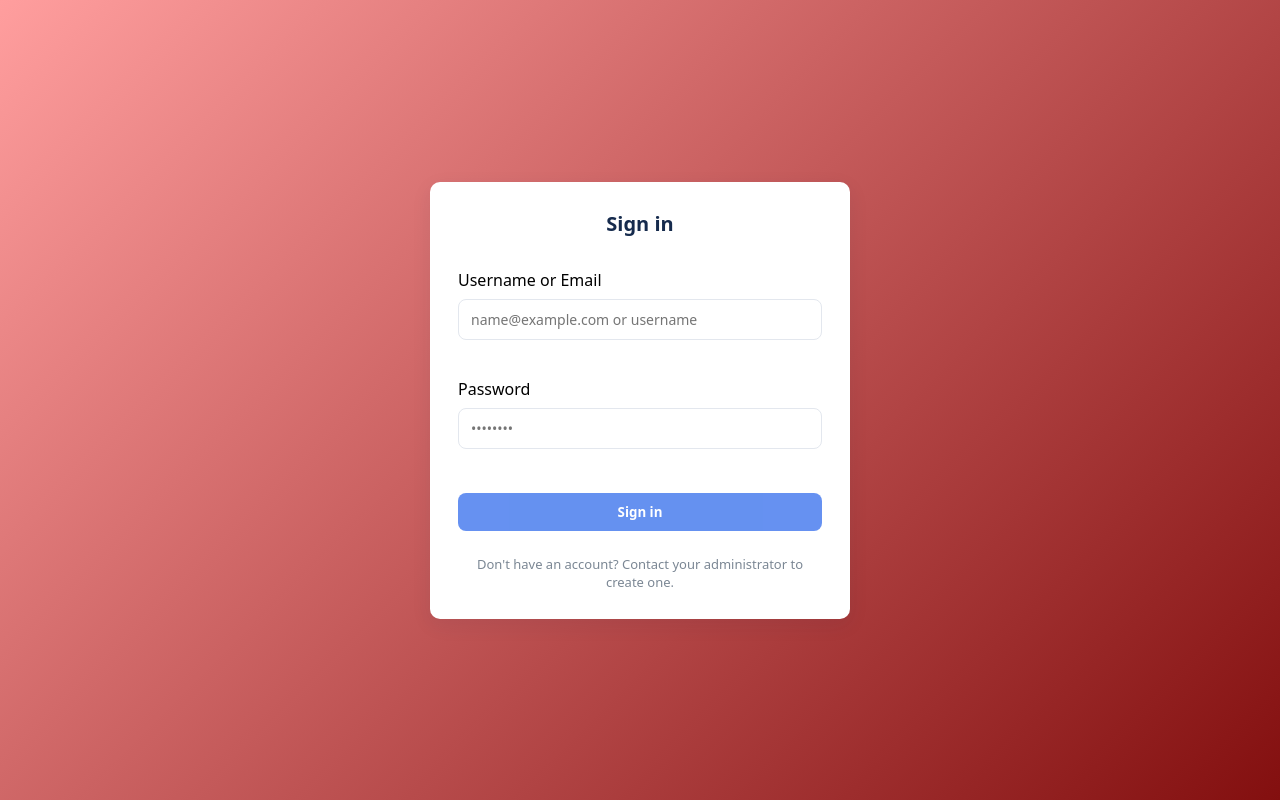
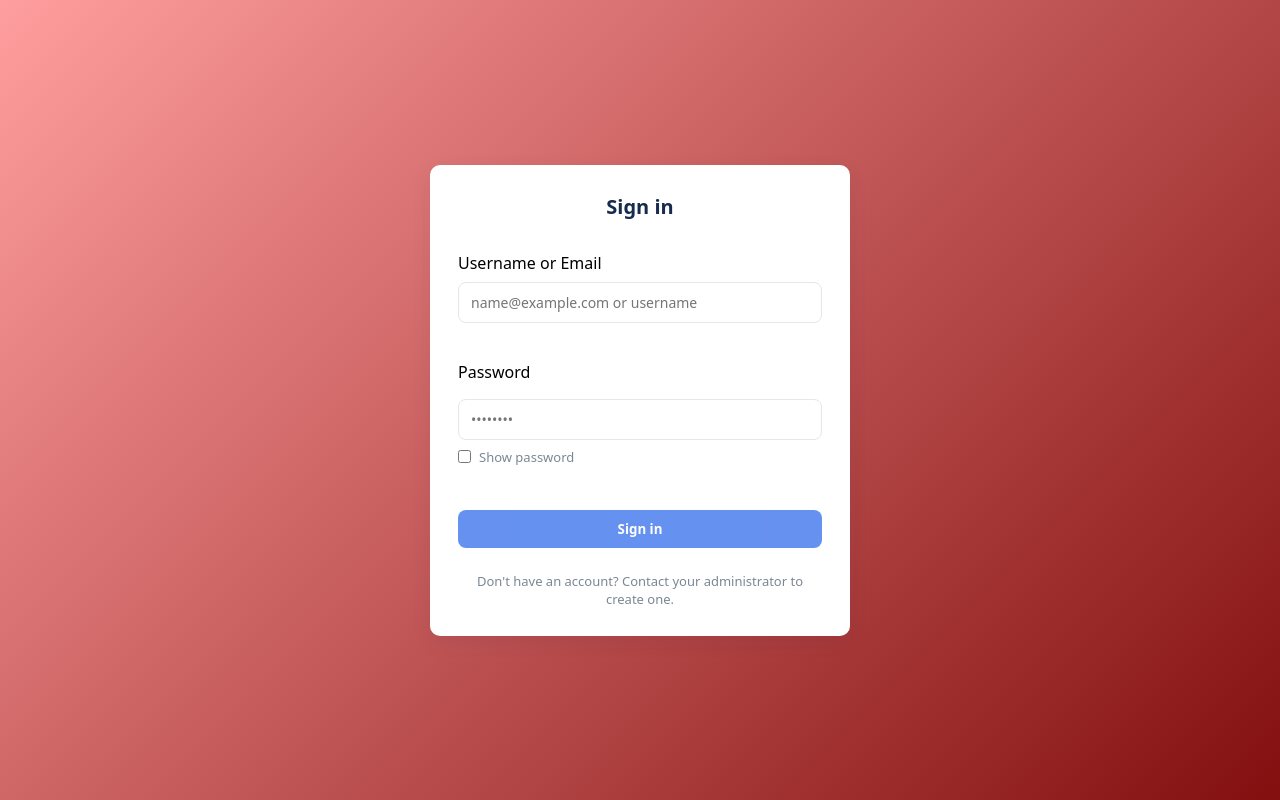
Before and after one commit to RGC-rubenium/MMSU-Attendance, a React (Vite) app in the folder client/: page / in a window 1280 px wide. Built offline with nearby package versions, Linux system fonts and the light colour scheme.

Commit message:
Implement show password feature in login form; refactor password input layout and styling for improved user experience.

```diff
--- a/client/src/pages/login/sign-in/Login.css
+++ b/client/src/pages/login/sign-in/Login.css
@@ -129,10 +129,10 @@
   position: relative;
   grid-column: 1 / -1;
   margin-top: 8px;
+  width: 100%;
 }
-
 .password-wrapper .login-input {
-  padding-right: 76px; /* make room for the toggle */
+  width: 100%;
 }
 
 .password-toggle {
@@ -154,6 +154,27 @@
   box-shadow: 0 0 0 4px rgba(37, 99, 235, 0.12);
 }
 
+/* show-password checkbox row placed on its own line */
+.show-password-row {
+  grid-column: 1 / -1;
+  margin-top: 8px;
+  display: flex;
+  align-items: center;
+}
+
+.show-password {
+  font-size: 13px;
+  color: #7b8794;
+  display: inline-flex;
+  align-items: center;
+  gap: 8px;
+}
+
+.show-password input[type="checkbox"] {
+  width: auto;
+  height: auto;
+}
+
 @media (max-width: 480px) {
   .login-card { padding: 20px; border-radius: 8px; }
 }
--- a/client/src/pages/login/sign-in/Login.jsx
+++ b/client/src/pages/login/sign-in/Login.jsx
@@ -11,6 +11,7 @@ export default function Login({ onModeChange }) {
   const [error, setError] = useState('')
   const [success, setSuccess] = useState(location.state?.registrationSuccess || '')
   const [loading, setLoading] = useState(false)
+  const [showPassword, setShowPassword] = useState(false)
 
   // per-field errors
   const [emailError, setEmailError] = useState('')
@@ -147,6 +148,7 @@ export default function Login({ onModeChange }) {
       setLoading(false)
     }
   }
+
   // Accept either a username (non-empty) or a valid email address
   const emailValid = email && (email.includes('@') ? /\S+@\S+\.\S+/.test(email) : email.trim().length > 0)
   const passwordValid = password.length >= 6
@@ -187,8 +189,9 @@ export default function Login({ onModeChange }) {
 
         <label className="login-label">
           Password
+          <div className="password-wrapper">
             <input
-            type="password"
+              type={showPassword ? 'text' : 'password'}
               value={password}
               onChange={(e) => {
                 setPassword(e.target.value)
@@ -199,6 +202,19 @@ export default function Login({ onModeChange }) {
               autoComplete="current-password"
               aria-invalid={!!passwordError}
             />
+          </div>
+
+          <div className="show-password-row">
+            <label className="show-password">
+              <input
+                type="checkbox"
+                checked={showPassword}
+                onChange={() => setShowPassword(!showPassword)}
+              />
+              <span>Show password</span>
+            </label>
+          </div>
+
           <div className="input-error">{passwordError}</div>
         </label>
 
```
Lines whose indentation alone changed are shown as unchanged.
